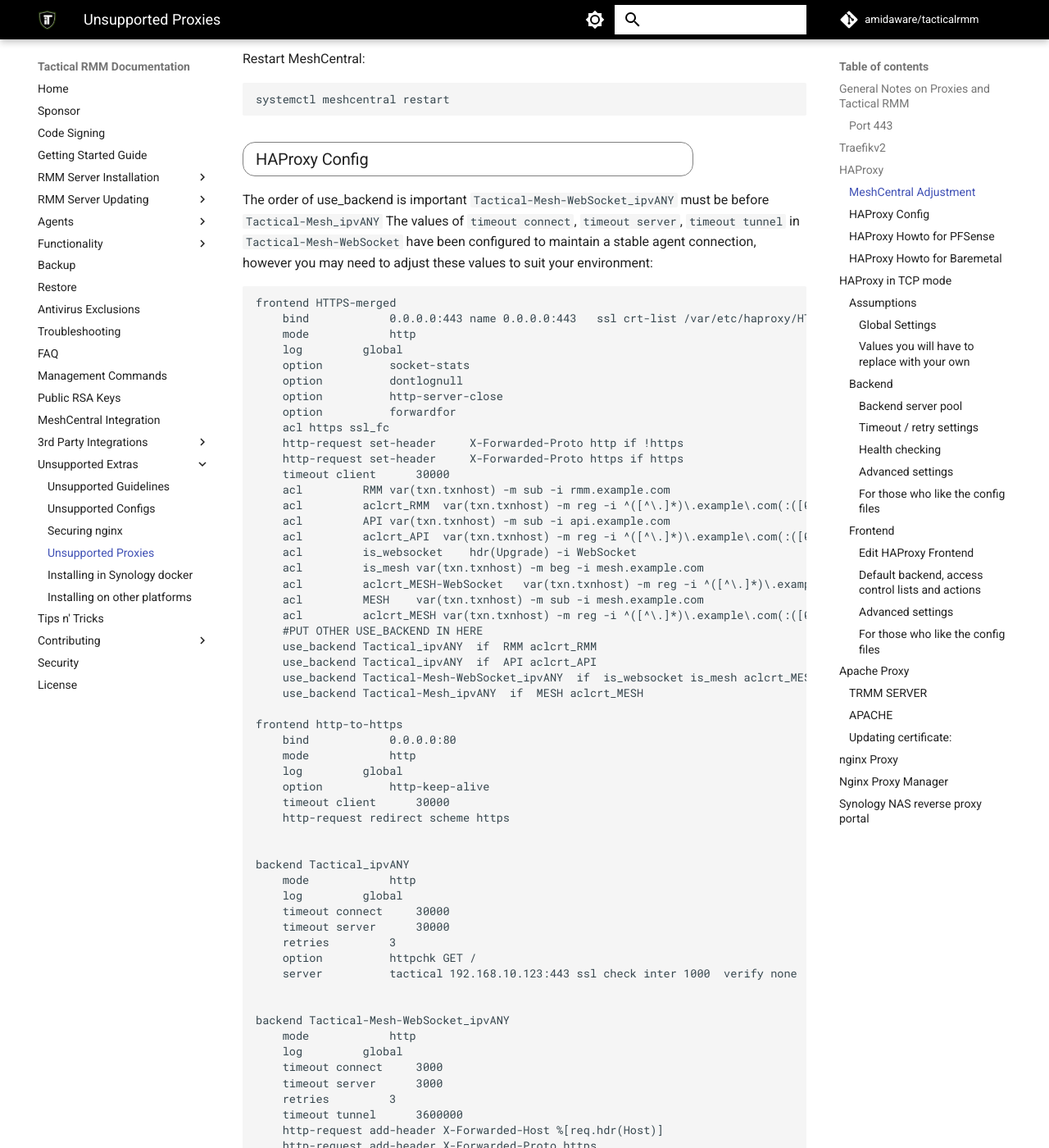
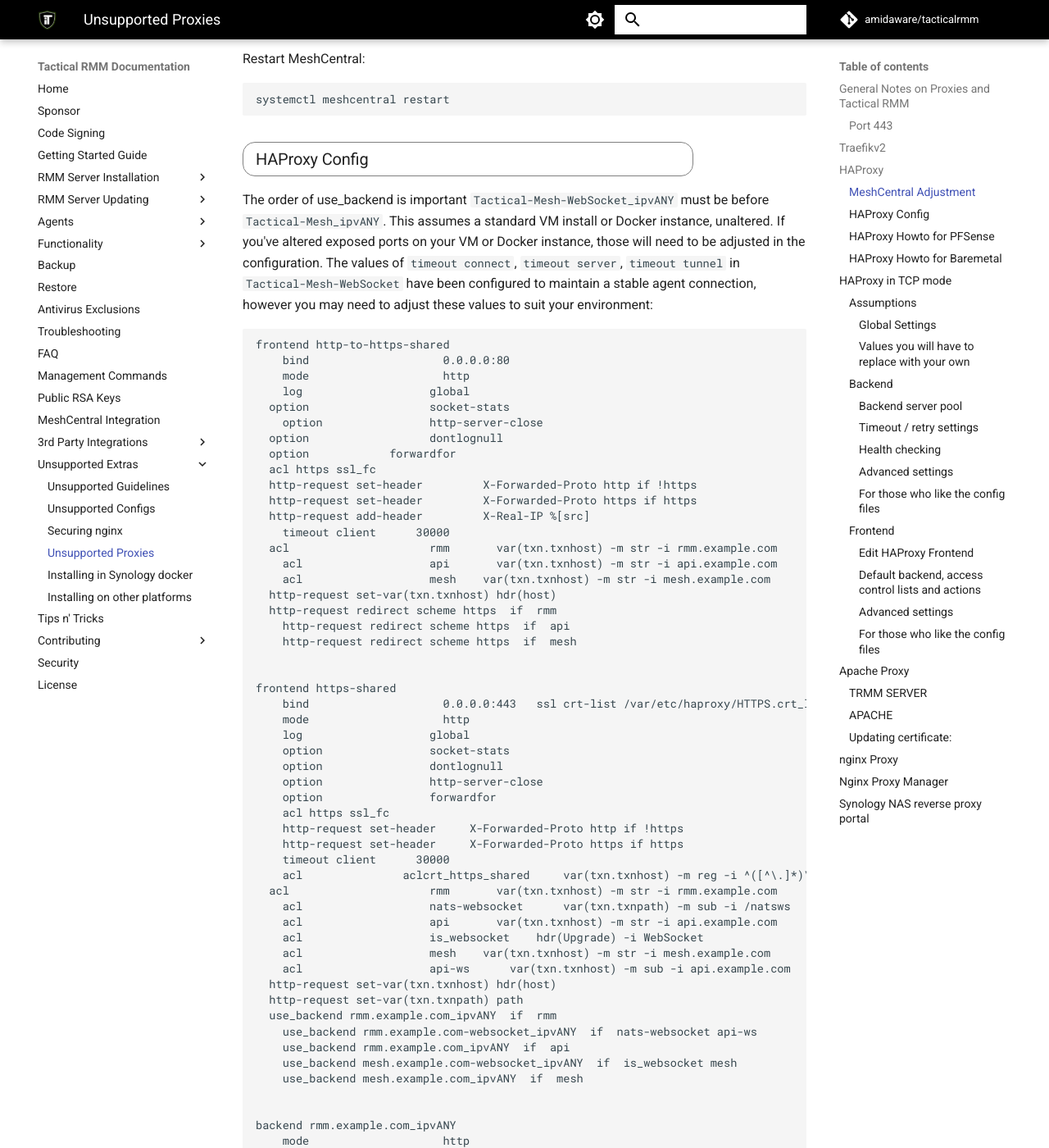
Before and after one commit to amidaware/trmm-docs, an MkDocs documentation site: the page built from docs/unsupported_proxies.md, in a window 1280 px wide and 1400 px high, scrolled down 5360 px. Shown: the whole window at 82% size. Built offline with MkDocs 1.6.1 and Material for MkDocs 9.7.7, drawn with Linux system fonts in a browser that asks for light colours; comment, search, counter and statistics services are not loaded; some of the changed text lies outside the part shown.

Commit message:
Updates to unsupported proxy info

````diff
--- a/docs/unsupported_proxies.md
+++ b/docs/unsupported_proxies.md
@@ -255,78 +255,103 @@
 
 ### HAProxy Config
 
-The order of use_backend is important `Tactical-Mesh-WebSocket_ipvANY` must be before `Tactical-Mesh_ipvANY`
+The order of use_backend is important `Tactical-Mesh-WebSocket_ipvANY` must be before `Tactical-Mesh_ipvANY`.
+This assumes a standard VM install or Docker instance, unaltered. If you've altered exposed ports on your VM or Docker instance, those will need to be adjusted in the configuration.
 The values of `timeout connect`, `timeout server`, `timeout tunnel` in `Tactical-Mesh-WebSocket` have been configured to maintain a stable agent connection, however you may need to adjust these values to suit your environment:
 
 ```conf
-frontend HTTPS-merged
-	bind			0.0.0.0:443 name 0.0.0.0:443   ssl crt-list /var/etc/haproxy/HTTPS.crt_list  #ADJUST THIS TO YOUR OWN SSL CERTIFICATES
-	mode			http
-	log			global
-	option			socket-stats
-	option			dontlognull
-	option			http-server-close
-	option			forwardfor
+frontend http-to-https-shared
+	bind			        0.0.0.0:80
+	mode			        http
+	log			          global
+  option			      socket-stats
+	option			      http-server-close
+  option			      dontlognull
+  option            forwardfor
+  acl https ssl_fc
+  http-request set-header         X-Forwarded-Proto http if !https
+  http-request set-header         X-Forwarded-Proto https if https
+  http-request add-header         X-Real-IP %[src]
+	timeout client		30000
+  acl			          rmm	    var(txn.txnhost) -m str -i rmm.example.com
+	acl			          api	    var(txn.txnhost) -m str -i api.example.com
+	acl			          mesh    var(txn.txnhost) -m str -i mesh.example.com
+  http-request set-var(txn.txnhost) hdr(host)
+  http-request redirect scheme https  if  rmm
+	http-request redirect scheme https  if  api
+	http-request redirect scheme https  if  mesh
+
+
+frontend https-shared
+	bind			        0.0.0.0:443   ssl crt-list /var/etc/haproxy/HTTPS.crt_list  #ADJUST THIS TO YOUR OWN SSL CERTIFICATES
+	mode			        http
+	log			          global
+	option			      socket-stats
+	option			      dontlognull
+	option			      http-server-close
+	option			      forwardfor
 	acl https ssl_fc
 	http-request set-header		X-Forwarded-Proto http if !https
 	http-request set-header		X-Forwarded-Proto https if https
 	timeout client		30000
-	acl			RMM	var(txn.txnhost) -m sub -i rmm.example.com
-	acl			aclcrt_RMM	var(txn.txnhost) -m reg -i ^([^\.]*)\.example\.com(:([0-9]){1,5})?$
-	acl			API	var(txn.txnhost) -m sub -i api.example.com
-	acl			aclcrt_API	var(txn.txnhost) -m reg -i ^([^\.]*)\.example\.com(:([0-9]){1,5})?$
-	acl			is_websocket	hdr(Upgrade) -i WebSocket
-	acl			is_mesh	var(txn.txnhost) -m beg -i mesh.example.com
-	acl			aclcrt_MESH-WebSocket	var(txn.txnhost) -m reg -i ^([^\.]*)\.example\.com(:([0-9]){1,5})?$
-	acl			MESH	var(txn.txnhost) -m sub -i mesh.example.com
-	acl			aclcrt_MESH	var(txn.txnhost) -m reg -i ^([^\.]*)\.example\.com(:([0-9]){1,5})?$
-	#PUT OTHER USE_BACKEND IN HERE
-	use_backend Tactical_ipvANY  if  RMM aclcrt_RMM
-	use_backend Tactical_ipvANY  if  API aclcrt_API
-	use_backend Tactical-Mesh-WebSocket_ipvANY  if  is_websocket is_mesh aclcrt_MESH-WebSocket
-	use_backend Tactical-Mesh_ipvANY  if  MESH aclcrt_MESH
-
-frontend http-to-https
-	bind			0.0.0.0:80
-	mode			http
-	log			global
-	option			http-keep-alive
-	timeout client		30000
-	http-request redirect scheme https
+	acl               aclcrt_https_shared     var(txn.txnhost) -m reg -i ^([^\.]*)\.example\.com(:([0-9]){1,5})?$
+  acl			          rmm	    var(txn.txnhost) -m str -i rmm.example.com
+	acl			          nats-websocket	  var(txn.txnpath) -m sub -i /natsws
+	acl			          api	    var(txn.txnhost) -m str -i api.example.com
+	acl			          is_websocket	  hdr(Upgrade) -i WebSocket
+	acl			          mesh	  var(txn.txnhost) -m str -i mesh.example.com
+	acl			          api-ws	  var(txn.txnhost) -m sub -i api.example.com
+  http-request set-var(txn.txnhost) hdr(host)
+  http-request set-var(txn.txnpath) path
+  use_backend rmm.example.com_ipvANY  if  rmm
+	use_backend rmm.example.com-websocket_ipvANY  if  nats-websocket api-ws
+	use_backend rmm.example.com_ipvANY  if  api
+	use_backend mesh.example.com-websocket_ipvANY  if  is_websocket mesh
+	use_backend mesh.example.com_ipvANY  if  mesh
 
 
-backend Tactical_ipvANY
-	mode			http
-	log			global
+backend rmm.example.com_ipvANY
+	mode			        http
+	log			          global
 	timeout connect		30000
 	timeout server		30000
-	retries			3
-	option			httpchk GET /
-	server			tactical 192.168.10.123:443 ssl check inter 1000  verify none
+	retries			      3
+	http-request add-header X-Forwarded-Host %[req.hdr(Host)]
+	http-request add-header X-Forwarded-Proto https
+	server			      rmm x.x.x.x:443 ssl  verify none
 
+backend rmm.example.com-websocket_ipvANY
+	mode			        http
+	log			          global
+	timeout connect		30000
+	timeout server		30000
+	retries			      3
+	timeout tunnel    3600000
+	http-request add-header X-Forwarded-Host %[req.hdr(Host)]
+	http-request add-header X-Forwarded-Proto https
+	server			      rmm-websocket x.x.x.x:443 ssl  verify none
 
-backend Tactical-Mesh-WebSocket_ipvANY
-	mode			http
-	log			global
+backend mesh.example.com-websocket_ipvANY
+	mode			        http
+	log			          global
 	timeout connect		3000
 	timeout server		3000
-	retries			3
-	timeout tunnel		3600000
+	retries			      3
+	timeout tunnel    3600000
 	http-request add-header X-Forwarded-Host %[req.hdr(Host)]
 	http-request add-header X-Forwarded-Proto https
-	server			tactical 192.168.10.123:443 ssl  verify none
+	server			      mesh-websocket x.x.x.x:443 ssl  verify none
 
-backend Tactical-Mesh_ipvANY
-	mode			http
-	log			global
+backend mesh.example.com_ipvANY
+	mode			        http
+	log			          global
 	timeout connect		15000
 	timeout server		15000
-	retries			3
-	option			httpchk GET /
-	timeout tunnel		15000
+	retries			      3
+	timeout tunnel    15000
 	http-request add-header X-Forwarded-Host %[req.hdr(Host)]
 	http-request add-header X-Forwarded-Proto https
-	server			tactical 192.168.10.123:443 ssl check inter 1000  verify none
+	server			      mesh x.x.x.x:443 ssl  verify none
 ```
 
 ### HAProxy Howto for PFSense
````
